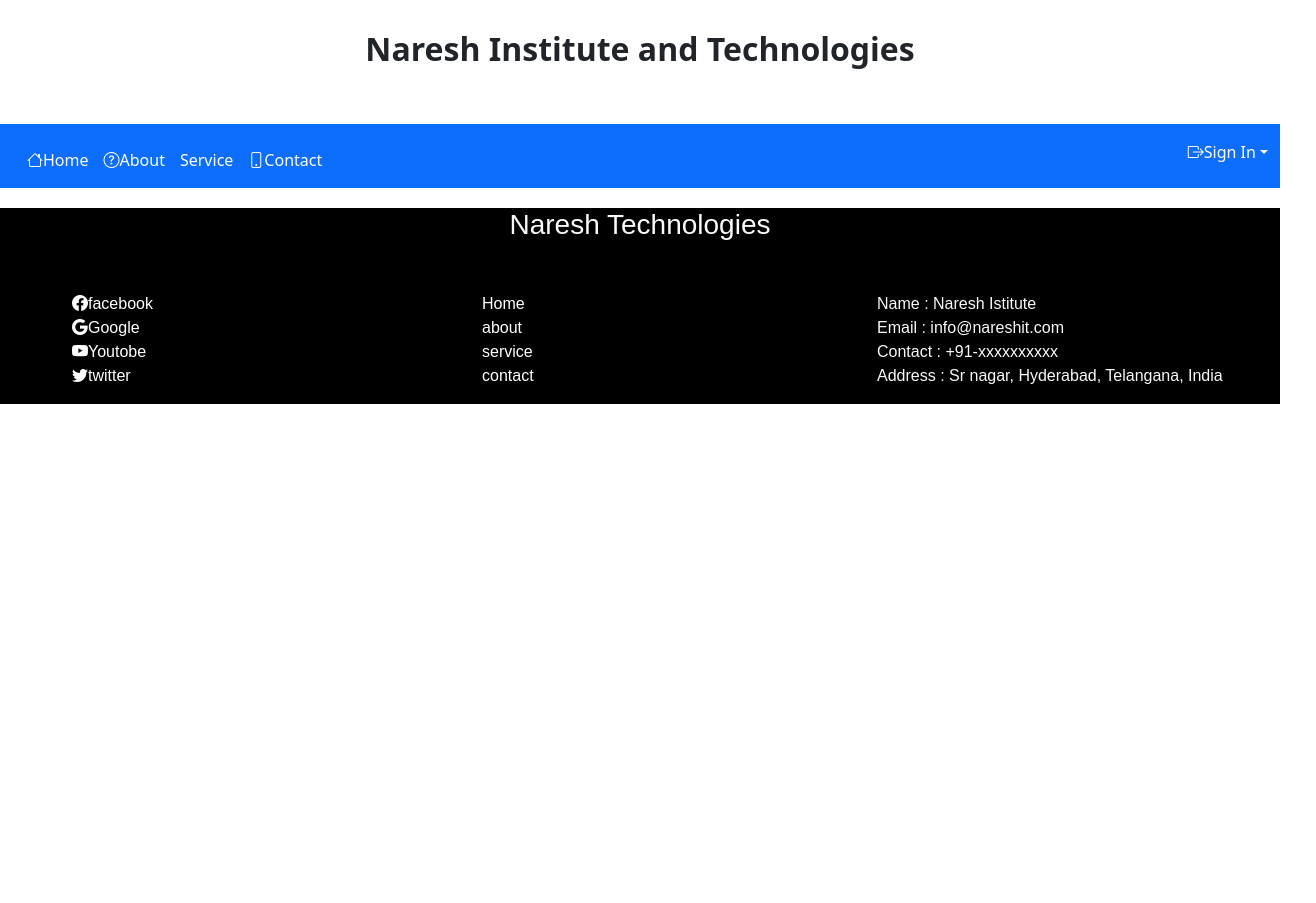
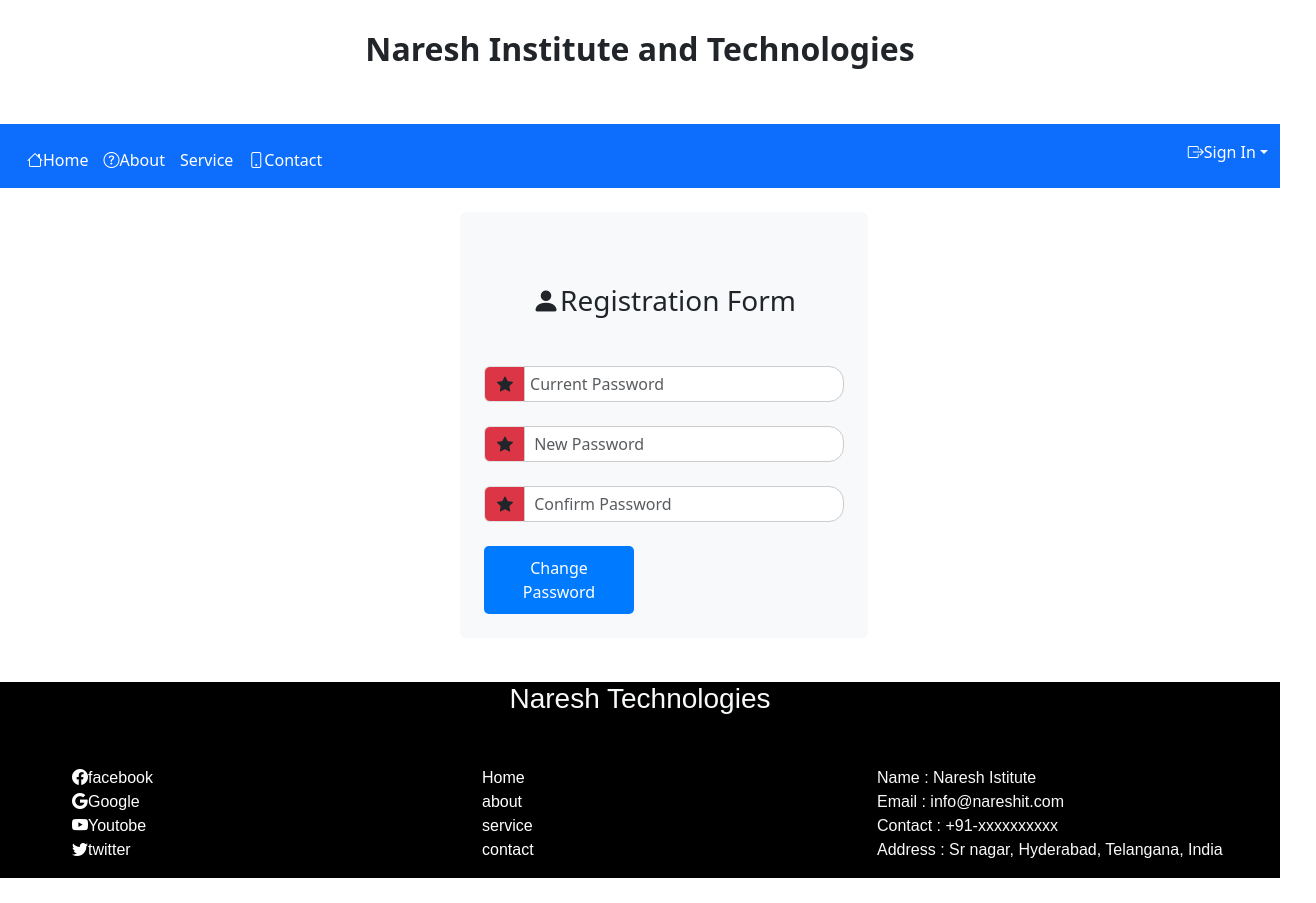
Before and after one commit to theamritraj/Naresh-it-website, a website: page password.html in a window 1280 px wide. Shown: the whole page, 1316 px wide, since content can reach past the window. Before the commit the page ends 800 px from the top, so only its background shows below. Drawn offline with nearby package versions, Linux system fonts and the light colour scheme; some icons are missing.

Commit message:
update password

```diff
--- a/password.html
+++ b/password.html
@@ -55,6 +55,36 @@
               </nav>
 
     </div>
+
+    <!-- Password -->
+
+    <section class="d-flex justify-content-center align-content-center m-4">
+      <form class=" bg-body-tertiary text-dark border-dark rounded rounded-2 p-4 w-30">
+          <h3 class="bi bi-person-fill align-content-center m-5">Registration Form</h3>
+          <div class="mb-4 input-group">
+            <span class="bi bi-star-fill input-group-text bg-danger" ></span>
+              <label class="form-label" for="Current Password"></label>
+              <input type="password" placeholder="Current Password" class="form-control" name="UserName">
+
+          </div>
+          <div class="mb-4 input-group">
+            <span class="bi bi-star-fill input-group-text bg-danger"></span>
+              <label class="form-label" for=" New password"></label>
+              <input type="password" placeholder=" New Password" class="form-control" name="UserName">
+
+          </div>
+          <div class="mb-4 input-group">
+            <span class="bi bi-star-fill input-group-text bg-danger"></span>
+              <label class="form-label" for=" Confirm password"></label>
+              <input type="password" placeholder=" Confirm Password" class="form-control" name="UserName">
+
+          </div>
+          <div class="col-xs-4 col-sm-5 mt-4">
+            <button type="submit" class="btn btn-success btn-md" id="submitbtn"><span>Change Password</span></button>
+          </div>
+
+      </form>
+    </section>
    <!-- Footer -->
     <div>
         <footer>
```
Also changed, not shown: index.html (+0 -1 lines).
